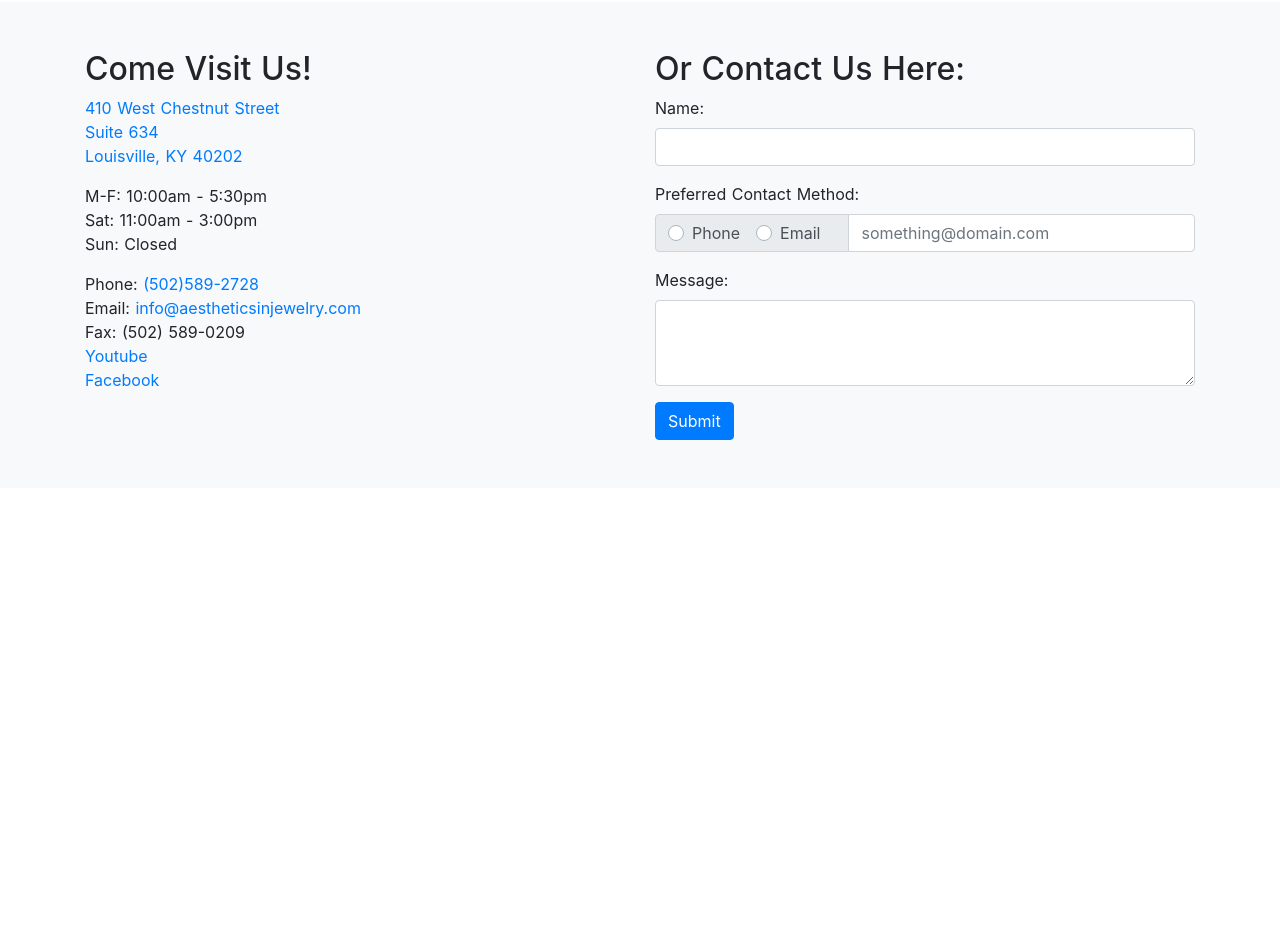
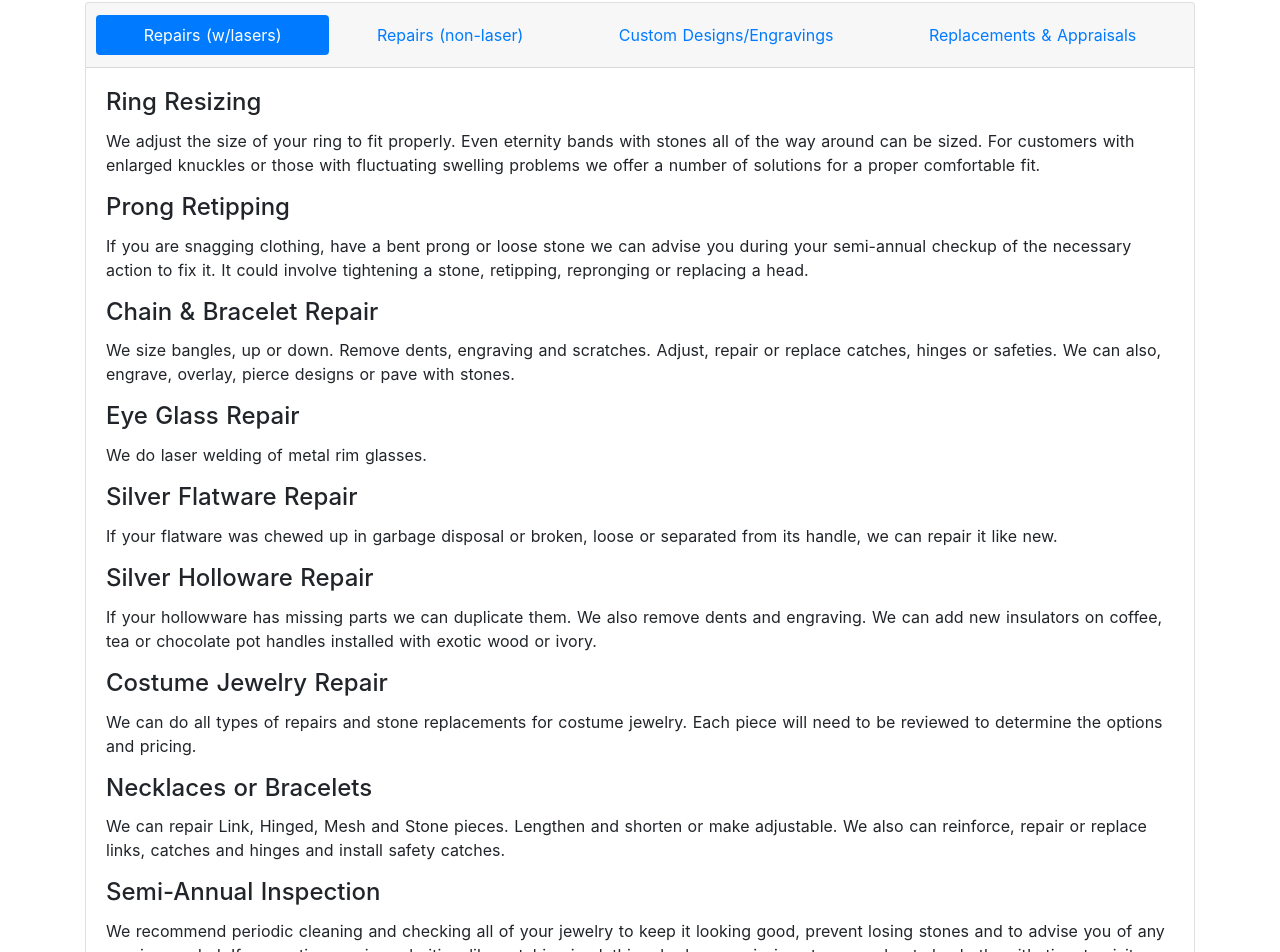
Before and after one commit to shadowlion/aestheticsinjewelry, a Nuxt app in the folder client/: page /services in a window 1280 px wide. Shown: the part 257-1209 px from the top of the page. Before the commit the page ends 800 px from the top, so only its background shows below. Built offline with nearby package versions, Linux system fonts and the light colour scheme.

Commit message:
init services page

```diff
--- a/client/pages/services.vue
+++ b/client/pages/services.vue
@@ -1,6 +1,220 @@
 <template>
   <section class="container">
     <h1 class="text-center pb-3">Services Provided</h1>
-    <article></article>
+    <article class="pb-4">
+      <b-card no-body>
+        <b-tabs card pills fill>
+          <b-tab title="Repairs (w/lasers)" active>
+            <b-card-title>Ring Resizing</b-card-title>
+            <b-card-text>
+              We adjust the size of your ring to fit properly. Even eternity
+              bands with stones all of the way around can be sized. For
+              customers with enlarged knuckles or those with fluctuating
+              swelling problems we offer a number of solutions for a proper
+              comfortable fit.
+            </b-card-text>
+
+            <b-card-title>Prong Retipping</b-card-title>
+            <b-card-text>
+              If you are snagging clothing, have a bent prong or loose stone we
+              can advise you during your semi-annual checkup of the necessary
+              action to fix it. It could involve tightening a stone, retipping,
+              repronging or replacing a head.
+            </b-card-text>
+
+            <b-card-title>Chain & Bracelet Repair</b-card-title>
+            <b-card-text>
+              We size bangles, up or down. Remove dents, engraving and
+              scratches. Adjust, repair or replace catches, hinges or safeties.
+              We can also, engrave, overlay, pierce designs or pave with stones.
+            </b-card-text>
+            <b-card-title>Eye Glass Repair</b-card-title>
+            <b-card-text>We do laser welding of metal rim glasses.</b-card-text>
+            <b-card-title>Silver Flatware Repair</b-card-title>
+            <b-card-text>
+              If your flatware was chewed up in garbage disposal or broken,
+              loose or separated from its handle, we can repair it like new.
+            </b-card-text>
+            <b-card-title>Silver Holloware Repair</b-card-title>
+            <b-card-text>
+              If your hollowware has missing parts we can duplicate them. We
+              also remove dents and engraving. We can add new insulators on
+              coffee, tea or chocolate pot handles installed with exotic wood or
+              ivory.
+            </b-card-text>
+            <b-card-title>Costume Jewelry Repair</b-card-title>
+            <b-card-text>
+              We can do all types of repairs and stone replacements for costume
+              jewelry. Each piece will need to be reviewed to determine the
+              options and pricing.
+            </b-card-text>
+            <b-card-title>Necklaces or Bracelets</b-card-title>
+            <b-card-text>
+              We can repair Link, Hinged, Mesh and Stone pieces. Lengthen and
+              shorten or make adjustable. We also can reinforce, repair or
+              replace links, catches and hinges and install safety catches.
+            </b-card-text>
+            <b-card-title>Semi-Annual Inspection</b-card-title>
+            <b-card-text>
+              We recommend periodic cleaning and checking all of your jewelry to
+              keep it looking good, prevent losing stones and to advise you of
+              any repairs needed. If you notice any irregularities, like
+              catching in clothing, broken or missing stones, or bent shank,
+              then it's time to visit Aesthetics In Jewelry.
+            </b-card-text>
+          </b-tab>
+          <b-tab title="Repairs (non-laser)">
+            <b-card-title>Pearl or Bead Restringing</b-card-title>
+
+            <b-card-text>
+              We can match, lengthen, shorten or redesign. We can replace a
+              clasp or repair clasps. We also clean and offer Pearl repair,
+              replacement and matching.
+            </b-card-text>
+
+            <b-card-text>
+              Knotted on silk, color thread or tiger tail. We also do complex
+              pattern and seed pearl stringing.
+            </b-card-text>
+
+            <b-card-title>Retreat Stones</b-card-title>
+
+            <b-card-text>
+              Many precious stones are treated to improve appearance by oiling,
+              waxing or Excel treatment. Waxing and oiling periodically will
+              need to be redone as it is removed during normal cleaning
+              procedures. Excel is a permanent treatment and jewelry can be
+              cleaned without disturbing the process, however it can be removed
+              if desired.
+            </b-card-text>
+
+            <b-card-title>Recut Stones</b-card-title>
+
+            <b-card-text>
+              There is nothing worse than a broken or damaged stone. Damaged
+              stones should be brought in for assessment so we can best advise
+              you which direction to take. This would be a choice repair, total
+              recut or reshaping.
+            </b-card-text>
+
+            <b-card-title>Repolish Stones</b-card-title>
+
+            <b-card-text>
+              That are scratched, abraided or chemically damaged.
+            </b-card-text>
+
+            <b-card-title>Polish Jewelry</b-card-title>
+
+            <b-card-text>
+              We can lightly polish or completely refinish.
+            </b-card-text>
+
+            <b-card-title>Polish Silverware</b-card-title>
+
+            <b-card-text>
+              We can highlight, lightly polish or completely refinish.
+            </b-card-text>
+
+            <b-card-title>Enameling</b-card-title>
+
+            <b-card-text>
+              We offer Champleve and Cloisonne repair. We use UV light activated
+              enamels that are used by dentists. We can either repair or replace
+              the enamel.
+            </b-card-text>
+
+            <b-card-title>Stonecutting</b-card-title>
+
+            <b-card-text>
+              We can repolish, recut and treat stones. We work with both
+              cabochon and faceted stones. We also offer stone engraving, cameo
+              repair and inlay replacement and cameo repairs including nose
+              jobs.
+            </b-card-text>
+
+            <b-card-title>Semi-Annual Inspection</b-card-title>
+
+            <b-card-text>
+              We recommend periodic cleaning and checking all of your jewelry to
+              keep it looking good, prevent losing stones and to advise you of
+              any repairs needed. If you notice any irregularities, like
+              catching in clothing, broken or missing stones, or bent shank,
+              then it's time to visit Aesthetics In Jewelry.
+            </b-card-text>
+          </b-tab>
+          <b-tab title="Custom Designs/Engravings">
+            <b-card-title>Custom Design Services</b-card-title>
+            <b-card-text>
+              <ul>
+                <li>Computer Generated (CAD Cam, Milling and 3D Printing)</li>
+                <li>Modification Services (existing designs)</li>
+                <li>Casting (Gold, Silver and Platinum, Lost Wax)</li>
+                <li>Hand-wrought designs (using laser technology)</li>
+              </ul>
+            </b-card-text>
+
+            <b-card-title>Custom Engraving Services</b-card-title>
+            <b-card-text>
+              <ul>
+                <li>By hand</li>
+                <li>By machine</li>
+                <li>Computer Generated</li>
+              </ul>
+            </b-card-text>
+
+            <b-card-title>Custom Designs and Engravings For:</b-card-title>
+            <b-card-text>
+              <ul>
+                <li>Signet Rings</li>
+                <li>Inside Rings</li>
+                <li>Family Crests</li>
+                <li>Glass (engraving)</li>
+                <li>Stone (engraving)</li>
+              </ul>
+            </b-card-text>
+
+            <b-card-title>Semi-Annual Inspection</b-card-title>
+            <b-card-text>
+              We recommend periodic cleaning and checking all of your jewelry to
+              keep it looking good, prevent losing stones and to advise you of
+              any repairs needed. If you notice any irregularities, like
+              catching in clothing, broken or missing stones, or bent shank,
+              then it's time to visit Aesthetics In Jewelry.
+            </b-card-text>
+          </b-tab>
+          <b-tab title="Replacements & Appraisals">
+            <b-card-title>Replacements</b-card-title>
+            <b-card-text>
+              <ul>
+                <li>Total Piece Replacement</li>
+                <li>Stone Replacement</li>
+              </ul>
+            </b-card-text>
+
+            <b-card-title>Appraisals</b-card-title>
+            <b-card-text>
+              <ul>
+                <li>Insurance</li>
+                <li>Estate</li>
+              </ul>
+            </b-card-text>
+
+            <b-card-title>Semi-Annual Inspection</b-card-title>
+            <b-card-text>
+              We recommend periodic cleaning and checking all of your jewelry to
+              keep it looking good, prevent losing stones and to advise you of
+              any repairs needed. If you notice any irregularities, like
+              catching in clothing, broken or missing stones, or bent shank,
+              then it's time to visit Aesthetics In Jewelry.
+            </b-card-text>
+
+            <b-card-title>Free Appraisals</b-card-title>
+            <b-card-text>
+              Included with some newly purchased items.
+            </b-card-text>
+          </b-tab>
+        </b-tabs>
+      </b-card>
+    </article>
   </section>
 </template>
```
